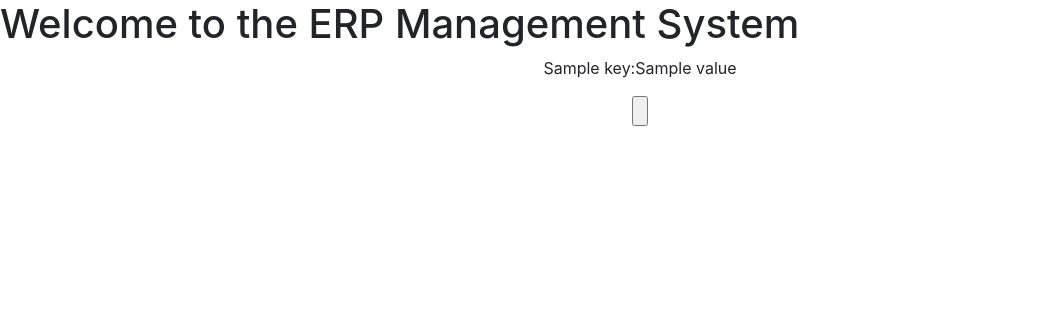
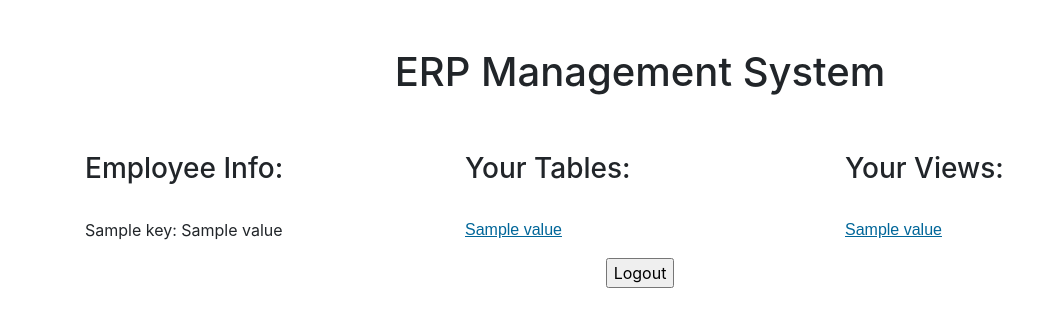
Before and after one commit to awaris123/425-final-project, a Flask app: template templates/home.html in a window 1280 px wide. Shown: the top 327 px of the page, without its empty margins (0-1064 px from the left). Run offline with Flask 2, Linux system fonts and the light colour scheme; the template is opened without the code that fills it: most values are stand-ins (such as "Sample title", 1, 10 or a date in 2020); some libraries are stand-ins or nearby versions.

Commit message:
added in permisons on homepage

```diff
--- a/main.py
+++ b/main.py
@@ -16,17 +16,9 @@ def index():
 
 @app.route('/employee', methods=['POST'])
 def signup():
-    ## This endpoint will be called when the user signs up from the index page
-    ## logic needs to be implemnted to create a new employee in the databse here
-    ## with all of the paramters from the request body
-    ## and then redirect to get_eid page allowing them to sign in as the account they just created.
-    ## We also need to generate and pass an to the eID endpoint
-    ## redirect for some reason is currently broken
-    print(request.json)
     firstName = request.json["fname"]
     lastName = request.json["lname"]
     ssn = request.json["ssn"]
-    jobType = request.json["jobtype"]
     eid = random.randint(100000, 999999)
 
     database.create_new_employee(eid, firstName, lastName, ssn)
@@ -37,9 +29,6 @@ def signup():
 
 @app.route('/eid/<eID>', methods=['GET'])
 def get_eid(eID):
-    ## The endpoint will have to take in a paramter eID and display it
-    ## the eid.html files needs a "go-to" button to the index page so
-    ## the user can log in with the eID
     return render_template('eid.html', eID=eID)
 
 
@@ -51,6 +40,21 @@ def homepage(eID):
     eid = employee["EmployeeID"]
     priv = employee["JobType"]
 
+    tables = []
+    views = []
+    if priv == 4:
+        tables = ['Customer', 'Employee', 'Login', 'Inventory', 'Model', 'CustomerOrder']
+        views = ['totalRevenue', 'customerModel', 'orderInventory', 'expenseReport']
+    elif priv == 3:
+        tables= ['Model']
+        views = ['orderInventory']
+    elif priv == 2:
+        tables = ['CustomerOrder']
+        views = ['totalRevenue', 'customerModel']
+    elif priv == 1:
+        tables = ['Employee']
+        views = []
+
 
     login_time = database.save_login_info(eid, priv)
     logged_in[eid] = login_time
@@ -61,7 +65,7 @@ def homepage(eID):
     ## logic needs to be implemented to pull data from the database with the unique ID and populate into template and then
     ## to record the logged in session with the time
     ## from this template there needs to be a feature where the user can log out
-    return render_template('home.html', employee=employee)
+    return render_template('home.html', employee=employee, tables=tables, views=views)
 
 
 @app.route('/logout', methods=['GET'])
--- a/static/requests.js
+++ b/static/requests.js
@@ -22,17 +22,14 @@ function signup(){
   var form = document.forms["signup"]
   var fname = form.elements['fname'].value
   var lname = form.elements['lname'].value
-  var jobtype = form.elements['jobtype'].value
   var ssn = form.elements['SSN'].value
 
   console.log(fname)
   console.log(lname)
-  console.log(jobtype)
 
   data={
     fname:fname,
     lname:lname,
-    jobtype:jobtype,
     ssn:ssn
   }
 
--- a/templates/header.html
+++ b/templates/header.html
@@ -11,4 +11,8 @@
     <script src="https://ajax.googleapis.com/ajax/libs/jquery/3.2.1/jquery.min.js"></script>
   </head>
   <body>
-    <h1>Welcome to the ERP Management System</h1>
+    <br>
+    <br>
+    <center><h1>ERP Management System</h1></center>
+    <br>
+    <br>
--- a/templates/home.html
+++ b/templates/home.html
@@ -1,14 +1,60 @@
 {% include "header.html" %}
 
+
+
+<style>
+button {
+  background: none!important;
+  border: none;
+  padding: 0!important;
+  /*optional*/
+  font-family: arial, sans-serif;
+  /*input has OS specific font-family*/
+  color: #069;
+  text-decoration: underline;
+  cursor: pointer;
+}
+</style>
+
+<div class="container">
+  <div class="row">
+    <div class="col-sm">
+
+      <h3>Employee Info:</h3>
+      <br>
+      {% for key, value in employee.items()%}
+      <p>
+        {{key}}: {{value}}
+      </p>
+      {% endfor %}
+    </div>
+    <div class="col-sm">
+      <h3>Your Tables:</h3>
+      <br>
+      {% for value in tables%}
+        <form>
+          <button type="submit" name={{value}} value={{value}} class="link">{{value}}</button>
+        </form>
+      {% endfor %}
+    </div>
+    <div class="col-sm">
+      <h3>Your Views:</h3>
+      <br>
+      {% for value in views%}
+        <form>
+          <button type="submit" name={{value}} value={{value}} class="link">{{value}}</button>
+        </form>
+      {% endfor %}
+    </div>
+  </div>
+</div>
+
+
 <center>
-  {% for key, value in employee.items()%}
-  <p>
-    {{key}}:{{value}}
-  </p>
-  {% endfor %}
+
 
 <form action="/logout">
-  <input type="submit" name="Logout" value="">
+  <input type="submit" name="Logout" value="Logout">
 </form>
 
 </center>
```
Also changed, not shown: templates/index.html (+32 -10 lines).
